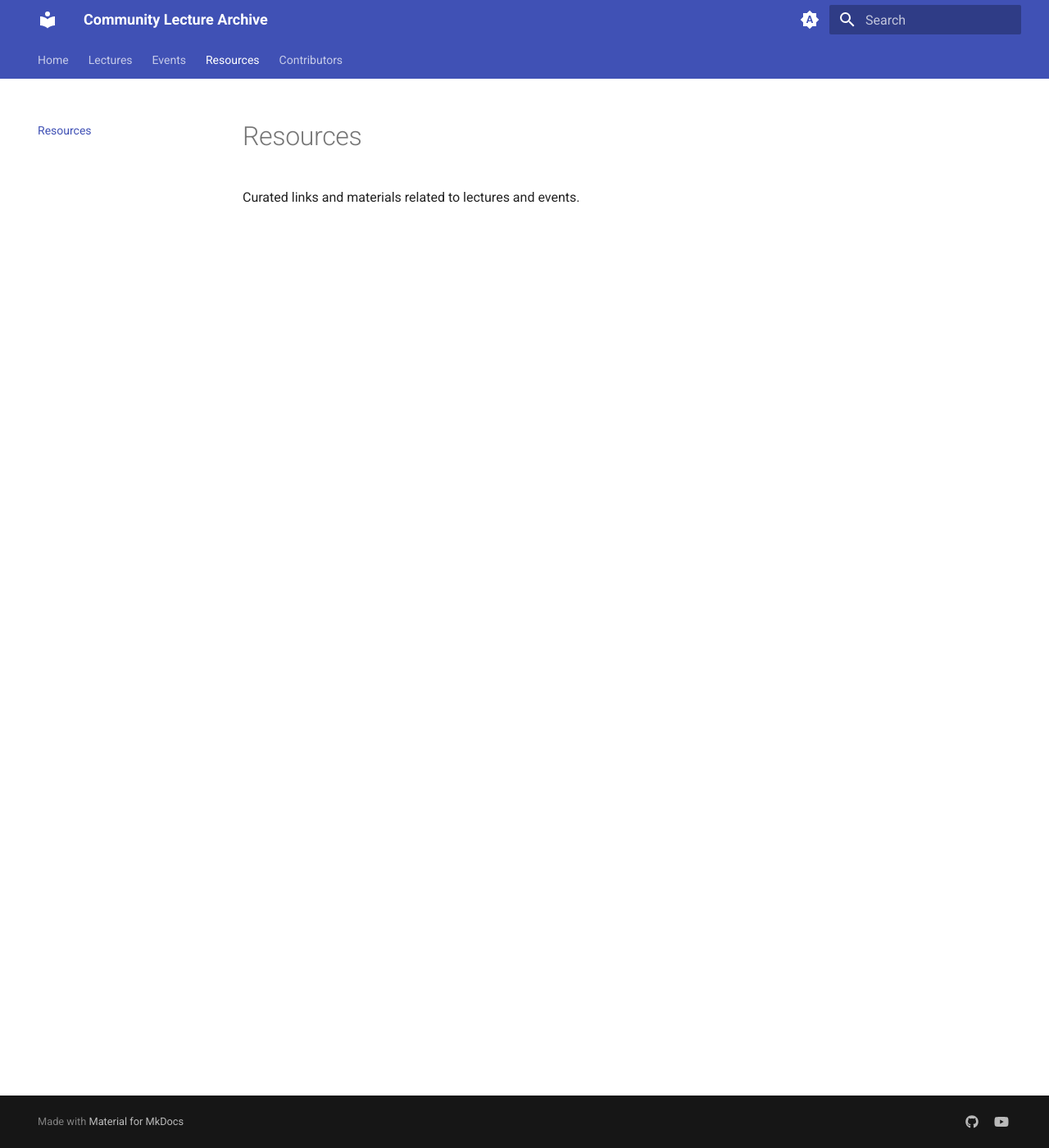
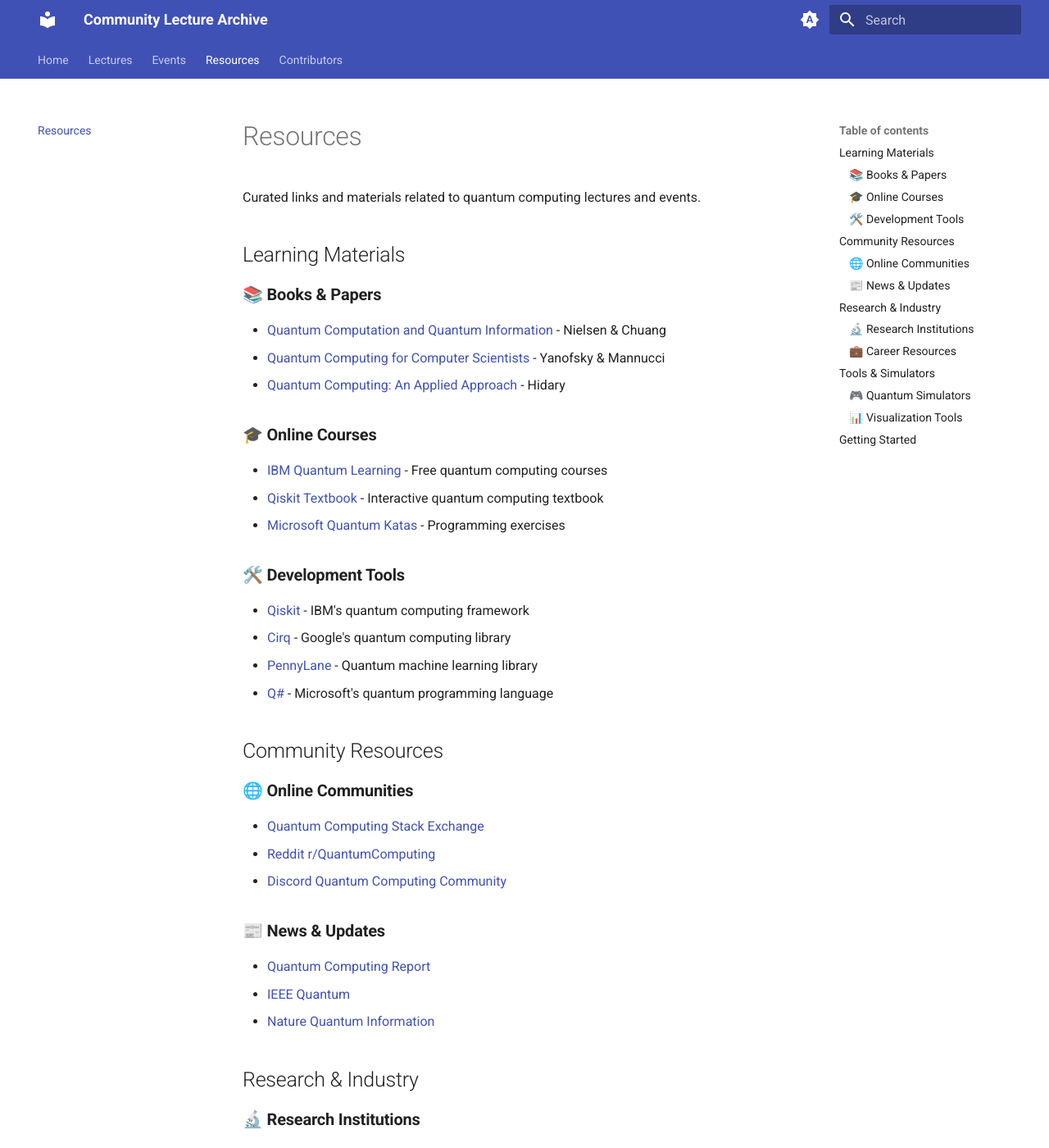
Before and after one commit to GamalMoneep/Quantum_ai, an MkDocs documentation site: the page built from docs/resources/index.md, in a window 1280 px wide and 1400 px high. Shown: the whole window at 82% size. Built offline with MkDocs 1.6.1 and Material for MkDocs 9.7.7, drawn with Linux system fonts in a browser that asks for light colours; some of the changed text lies outside the part shown.

Commit message:
Complete Phase 4: Content Creation - Add resources page, Week 3 lecture, fix internal links

```diff
--- a/docs/resources/index.md
+++ b/docs/resources/index.md
@@ -1,3 +1,71 @@
+---
+description: "Curated quantum computing resources, tools, and learning materials for the community"
+---
+
 # Resources
 
-Curated links and materials related to lectures and events.
+Curated links and materials related to quantum computing lectures and events.
+
+## Learning Materials
+
+### 📚 **Books & Papers**
+- [Quantum Computation and Quantum Information](https://www.cambridge.org/core/books/quantum-computation-and-quantum-information/) - Nielsen & Chuang
+- [Quantum Computing for Computer Scientists](https://www.cambridge.org/core/books/quantum-computing-for-computer-scientists/) - Yanofsky & Mannucci
+- [Quantum Computing: An Applied Approach](https://link.springer.com/book/10.1007/978-3-030-79325-9) - Hidary
+
+### 🎓 **Online Courses**
+- [IBM Quantum Learning](https://learning.quantum-computing.ibm.com/) - Free quantum computing courses
+- [Qiskit Textbook](https://qiskit.org/textbook/) - Interactive quantum computing textbook
+- [Microsoft Quantum Katas](https://github.com/microsoft/QuantumKatas) - Programming exercises
+
+### 🛠️ **Development Tools**
+- [Qiskit](https://qiskit.org/) - IBM's quantum computing framework
+- [Cirq](https://quantumai.google/cirq) - Google's quantum computing library
+- [PennyLane](https://pennylane.ai/) - Quantum machine learning library
+- [Q#](https://docs.microsoft.com/en-us/azure/quantum/) - Microsoft's quantum programming language
+
+## Community Resources
+
+### 🌐 **Online Communities**
+- [Quantum Computing Stack Exchange](https://quantumcomputing.stackexchange.com/)
+- [Reddit r/QuantumComputing](https://www.reddit.com/r/QuantumComputing/)
+- [Discord Quantum Computing Community](https://discord.gg/quantum)
+
+### 📰 **News & Updates**
+- [Quantum Computing Report](https://quantumcomputingreport.com/)
+- [IEEE Quantum](https://quantum.ieee.org/)
+- [Nature Quantum Information](https://www.nature.com/npjqi/)
+
+## Research & Industry
+
+### 🔬 **Research Institutions**
+- [IBM Quantum](https://quantum-computing.ibm.com/)
+- [Google Quantum AI](https://quantumai.google/)
+- [Microsoft Quantum](https://www.microsoft.com/en-us/quantum/)
+- [Rigetti Computing](https://www.rigetti.com/)
+
+### 💼 **Career Resources**
+- [Quantum Computing Jobs](https://quantumcomputingreport.com/jobs/)
+- [IEEE Quantum Careers](https://quantum.ieee.org/careers)
+
+## Tools & Simulators
+
+### 🎮 **Quantum Simulators**
+- [IBM Quantum Experience](https://quantum-computing.ibm.com/)
+- [Quirk](https://algassert.com/quirk) - Interactive quantum circuit simulator
+- [QASM Simulator](https://github.com/Qiskit/qiskit-aer)
+
+### 📊 **Visualization Tools**
+- [Qiskit Visualization](https://qiskit.org/documentation/apidoc/visualization.html)
+- [Quirk Circuit Editor](https://algassert.com/quirk)
+
+## Getting Started
+
+1. **Begin with Qiskit**: Start with [IBM's learning platform](https://learning.quantum-computing.ibm.com/)
+2. **Practice with Katas**: Try [Microsoft's quantum katas](https://github.com/microsoft/QuantumKatas)
+3. **Join Communities**: Connect with others in [Discord](https://discord.gg/quantum) or [Reddit](https://www.reddit.com/r/QuantumComputing/)
+4. **Stay Updated**: Follow [Quantum Computing Report](https://quantumcomputingreport.com/) for industry news
+
+---
+
+*Have a resource to suggest? [Contact us](../contributors/index.md#how-to-contribute) to add it to this list!*
--- a/mkdocs.yml
+++ b/mkdocs.yml
@@ -38,6 +38,7 @@
       - Overview: lectures/index.md
       - "Week 1: Introduction to Quantum Computing": lectures/week-01.md
       - "Week 2: Quantum Algorithms": lectures/week-02.md
+      - "Week 3: Quantum Machine Learning": lectures/week-03.md
   - Events:
       - Overview: events/index.md
       - "January 2024 Community Meetup": events/january-2024.md
```
Also changed, not shown: docs/lectures/index.md (+6 -0 lines), docs/lectures/week-03.md (added, +28 -0 lines), docs/assets/contributors/lecturer-photo.jpg (added), docs/assets/contributors/organizer-photo.jpg (added), docs/assets/contributors/your-photo.jpg (added).
